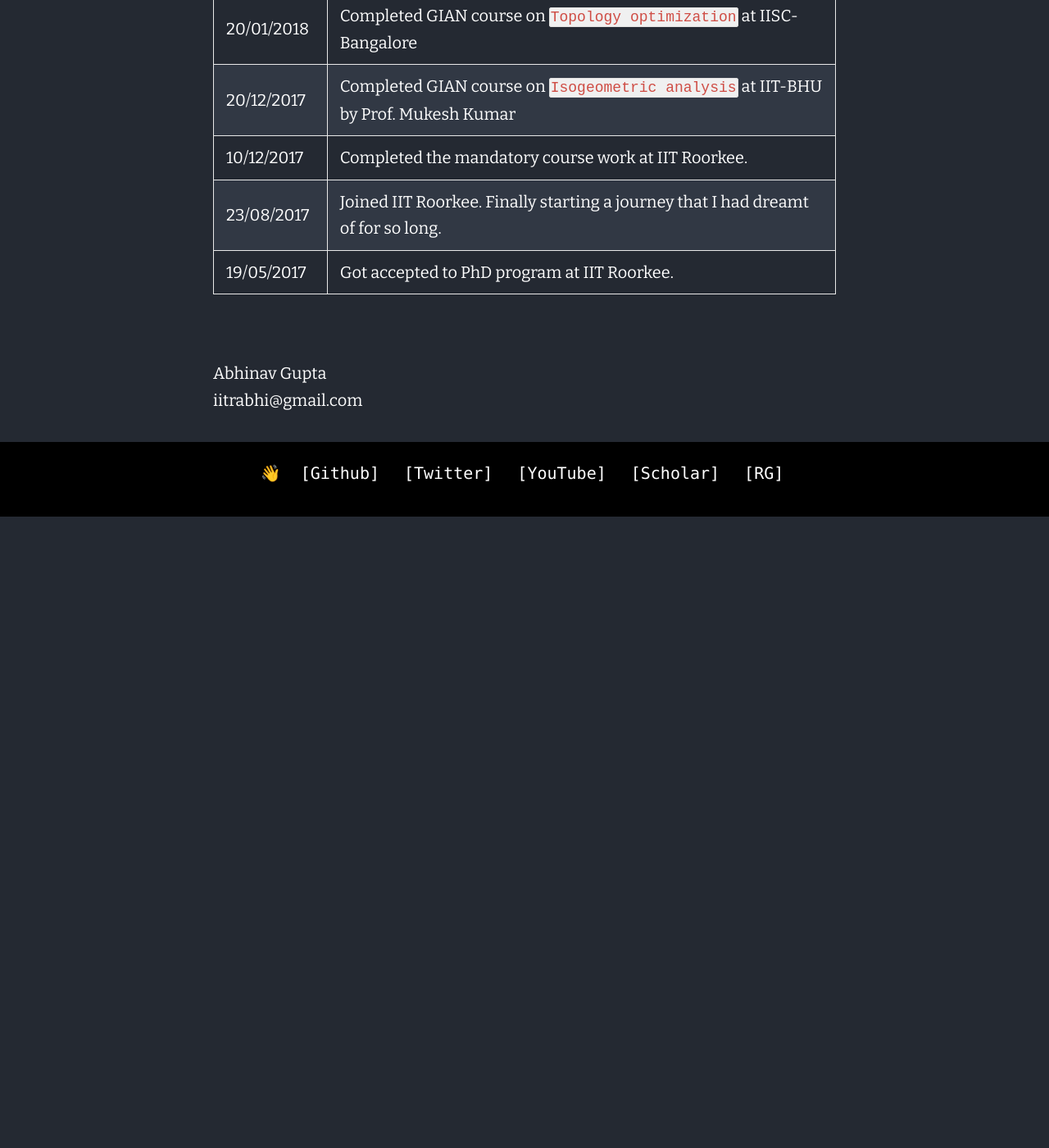
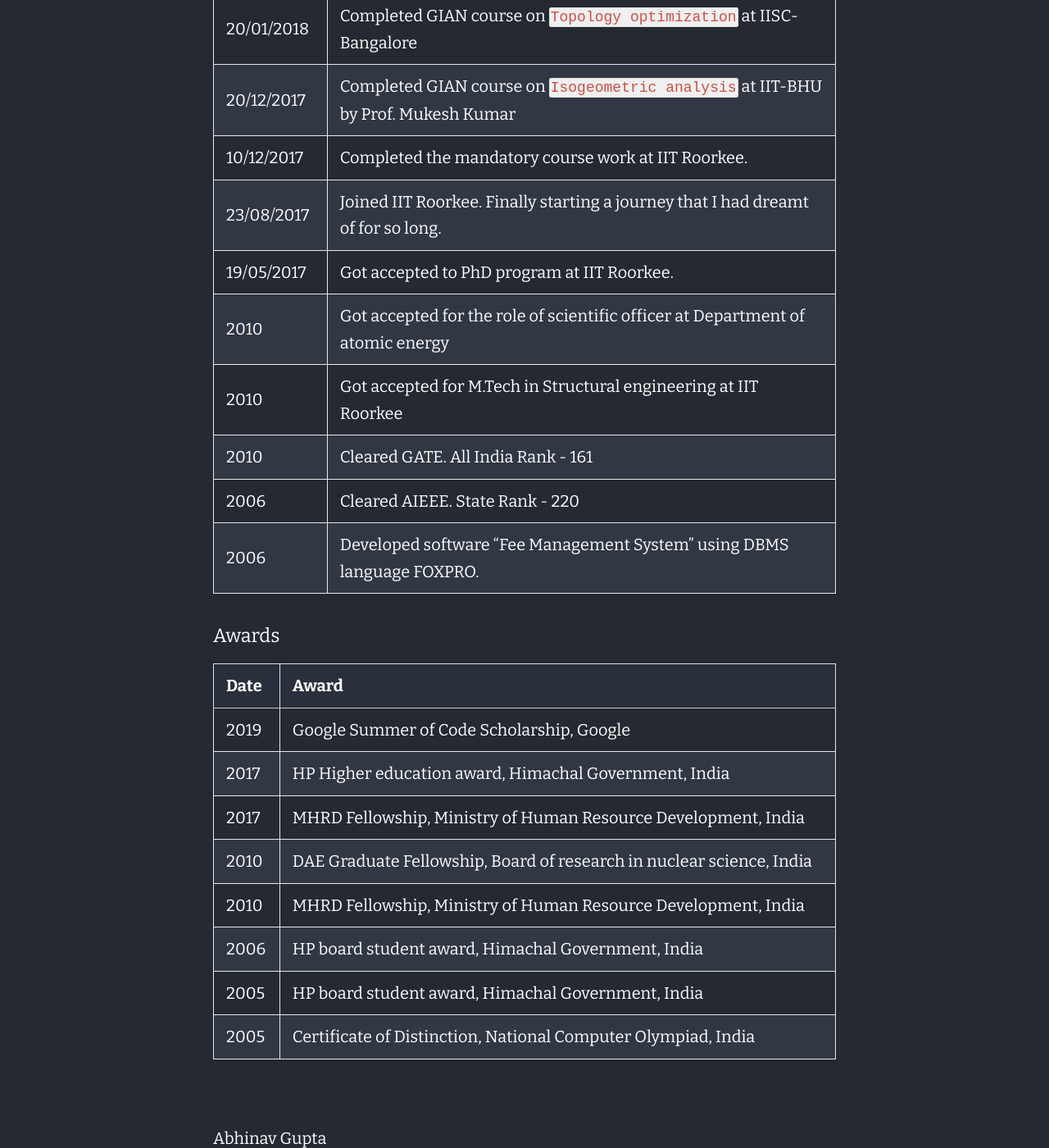
Before and after one commit to iitrabhi/iitrabhi.github.io, a Jekyll site: the page built from about.md, in a window 1280 px wide and 1400 px high, scrolled down 2149 px. Shown: the whole window at 82% size. Built offline with Jekyll 4.4.1, drawn with Linux system fonts in a browser that asks for light colours; before the commit the page ends 2779 px from its top, so only the background shows below that.

Commit message:
Update about.md

```diff
--- a/about.md
+++ b/about.md
@@ -33,3 +33,23 @@
 |   10/12/2017  |   Completed the mandatory course work at IIT Roorkee. |
 |   23/08/2017  |   Joined IIT Roorkee. Finally starting a journey that I had dreamt of for so long.    |
 |   19/05/2017  |   Got accepted to PhD program at IIT Roorkee. |
+| 2010 | Got accepted for the role of scientific officer at Department of atomic energy |
+| 2010 | Got accepted for M.Tech in Structural engineering at IIT Roorkee |
+| 2010 | Cleared GATE. All India Rank - 161 |
+| 2006 | Cleared AIEEE. State Rank - 220 |
+| 2006 | Developed software “Fee Management System” using DBMS language FOXPRO. |
+
+
+
+### Awards
+
+| Date           | Award                                                    |
+| -------------- | ------------------------------------------------------------ |
+| 2019 | Google Summer of Code Scholarship, Google |
+| 2017 | HP Higher education award, Himachal Government, India |
+| 2017 | MHRD Fellowship, Ministry of Human Resource Development, India |
+| 2010 | DAE Graduate Fellowship, Board of research in nuclear science, India |
+| 2010 | MHRD Fellowship, Ministry of Human Resource Development, India |
+| 2006 | HP board student award, Himachal Government, India |
+| 2005 | HP board student award, Himachal Government, India |
+| 2005 | Certificate of Distinction, National Computer Olympiad, India |
```
